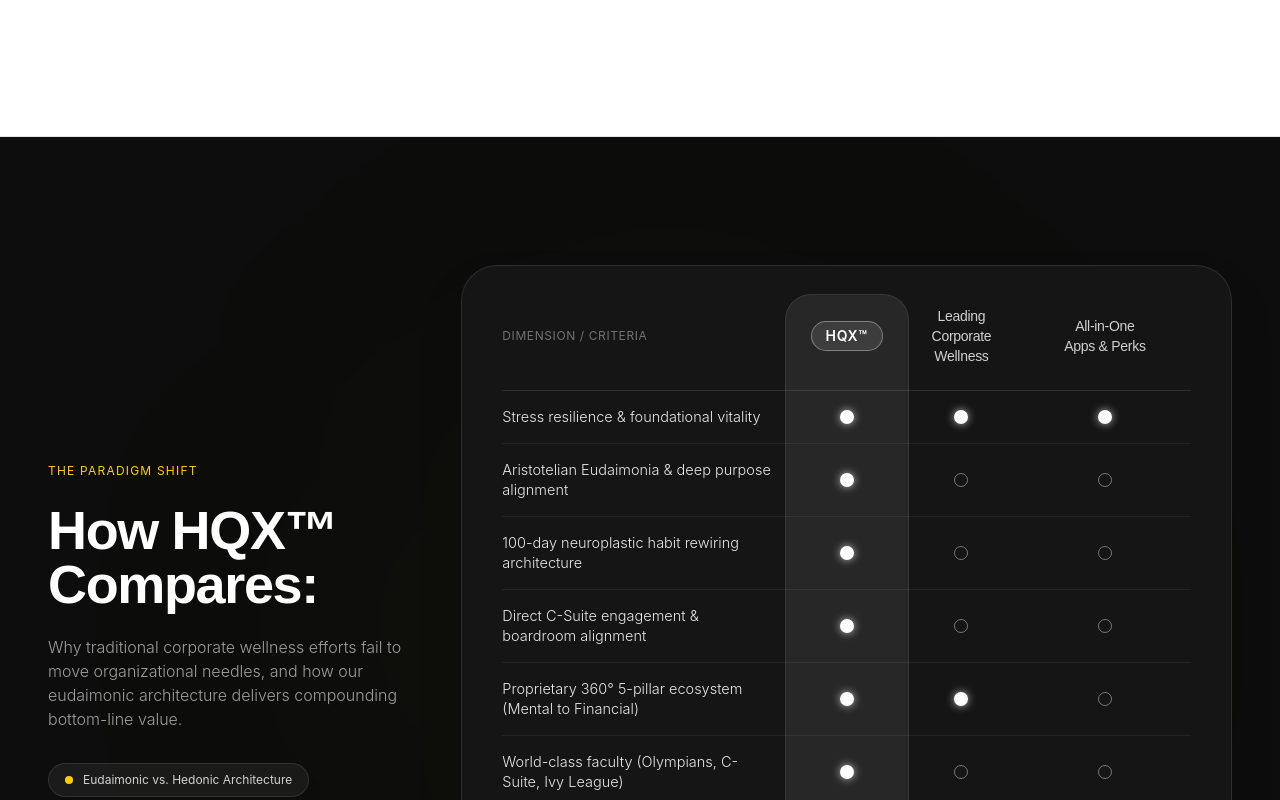
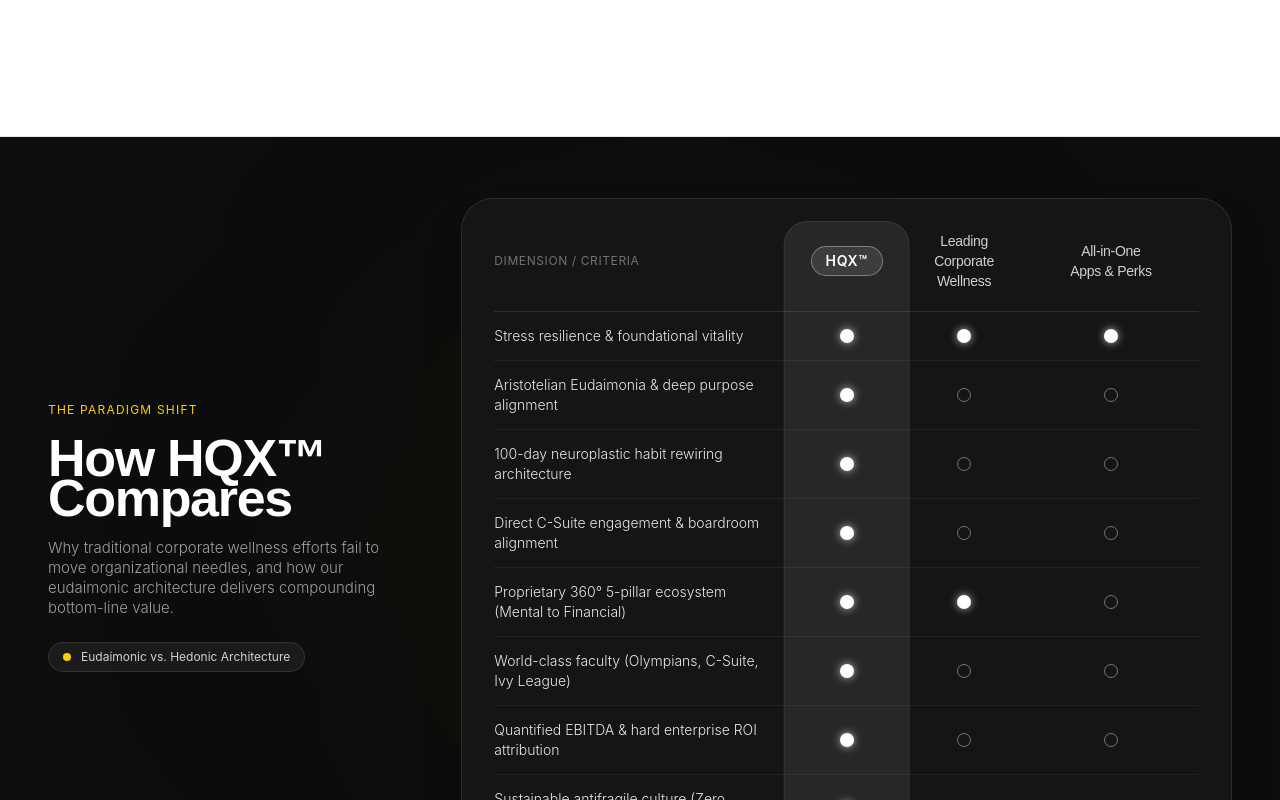
Before and after one commit to excitenext21-bit/HQX, a React (Vite) app: page /why-hqx in a window 1280 px wide. Shown: the part 2640-3440 px from the top of the page. Built offline with nearby package versions, Linux system fonts and the light colour scheme; the HTML template or start-up script is replaced by a standard one; a web font is replaced by a local one.

Commit message:
feat: fit How HQX Compares section to screen and remove colon after heading

```diff
--- a/src/pages/WhyHQX.jsx
+++ b/src/pages/WhyHQX.jsx
@@ -479,44 +479,44 @@ export default function WhyHQX() {
         </div>
       </section>
 
-      {/* THE PARADIGM SHIFT: HOW HQX COMPARES (BLACK EDITORIAL SEED-STYLE COMPARISON TABLE) */}
-      <section className="py-24 sm:py-32 px-6 md:px-12 bg-[#0C0D0C] text-white border-b border-white/10 relative overflow-hidden">
+      {/* THE PARADIGM SHIFT: HOW HQX COMPARES (FIT TO SCREEN BLACK SEED-STYLE COMPARISON TABLE) */}
+      <section className="min-h-[100svh] lg:h-screen lg:min-h-[640px] lg:max-h-[1080px] px-6 md:px-12 bg-[#0C0D0C] text-white border-b border-white/10 relative overflow-hidden flex flex-col justify-center py-8 lg:py-10">
         {/* Ambient Subtle Scrim / Glow */}
         <div className="absolute top-1/2 left-1/4 -translate-y-1/2 w-[700px] h-[700px] bg-[#FFCE00]/[0.02] rounded-full blur-[160px] pointer-events-none" />
 
-        <div className="max-w-7xl mx-auto relative z-10">
-          <div className="grid grid-cols-1 lg:grid-cols-12 gap-10 lg:gap-14 items-center">
+        <div className="max-w-7xl mx-auto w-full flex-1 flex flex-col justify-center relative z-10">
+          <div className="grid grid-cols-1 lg:grid-cols-12 gap-8 lg:gap-12 xl:gap-14 items-center">
 
-            {/* Left Column: Heading and Narrative */}
-            <div className="lg:col-span-4 space-y-6">
+            {/* Left Column: Heading and Narrative (No colon after Compares) */}
+            <div className="lg:col-span-4 space-y-4 lg:space-y-5">
               <span className="text-xs font-mono uppercase tracking-widest text-[#FFCE00] block">
                 The Paradigm Shift
               </span>
-              <h2 className="font-display text-4xl sm:text-5xl lg:text-[54px] font-semibold tracking-tight text-white leading-[1.05]">
+              <h2 className="font-display text-3xl sm:text-4xl lg:text-[46px] xl:text-[52px] font-semibold tracking-tight text-white leading-[1.06]">
                 How HQX™ <br />
-                Compares:
+                Compares
               </h2>
-              <p className="font-body text-sm sm:text-base text-white/60 font-light leading-relaxed">
+              <p className="font-body text-xs sm:text-sm lg:text-[15px] text-white/60 font-light leading-relaxed max-w-sm">
                 Why traditional corporate wellness efforts fail to move organizational needles, and how our eudaimonic architecture delivers compounding bottom-line value.
               </p>
-              <div className="pt-2">
-                <div className="inline-flex items-center gap-2.5 px-4 py-2 rounded-full bg-white/[0.06] border border-white/10 text-xs font-mono text-white/80">
+              <div className="pt-1">
+                <div className="inline-flex items-center gap-2.5 px-3.5 py-1.5 rounded-full bg-white/[0.06] border border-white/10 text-xs font-mono text-white/80">
                   <span className="w-2 h-2 rounded-full bg-[#FFCE00]" />
                   <span>Eudaimonic vs. Hedonic Architecture</span>
                 </div>
               </div>
             </div>
 
-            {/* Right Column: Comparison Card (Exact Same Seed Style) */}
+            {/* Right Column: Comparison Card (Exact Same Seed Style, Fits Viewport) */}
             <div className="lg:col-span-8">
-              <div className="rounded-[28px] sm:rounded-[36px] bg-[#141514] border border-white/10 p-6 sm:p-9 lg:p-10 shadow-2xl overflow-x-auto">
-                <div className="min-w-[560px] relative">
+              <div className="rounded-[26px] sm:rounded-[32px] bg-[#141514] border border-white/10 p-5 sm:p-7 lg:p-8 shadow-2xl overflow-x-auto">
+                <div className="min-w-[540px] relative">
 
                   {/* Continuous Highlighted Capsule Track for HQX Column */}
-                  <div className="absolute -top-3 -bottom-3 left-1/2 -translate-x-1/2 w-[18%] bg-white/[0.08] border border-white/[0.08] rounded-[26px] pointer-events-none" />
+                  <div className="absolute -top-2.5 -bottom-2.5 left-1/2 -translate-x-1/2 w-[18%] bg-white/[0.08] border border-white/[0.08] rounded-[24px] pointer-events-none" />
 
                   {/* Table Header */}
-                  <div className="grid grid-cols-12 items-center pb-6 border-b border-white/10 relative z-10">
+                  <div className="grid grid-cols-12 items-center pb-4 sm:pb-5 border-b border-white/10 relative z-10">
                     <div className="col-span-5 text-xs font-mono uppercase tracking-wider text-white/40">
                       Dimension / Criteria
                     </div>
@@ -587,10 +587,10 @@ export default function WhyHQX() {
                     ].map((row, idx) => (
                       <div
                         key={idx}
-                        className="grid grid-cols-12 items-center py-4 sm:py-4.5"
+                        className="grid grid-cols-12 items-center py-2.5 sm:py-3 lg:py-3.5"
                       >
                         {/* Feature Name */}
-                        <div className="col-span-5 pr-4 text-xs sm:text-sm md:text-[14.5px] font-body text-white/90 font-light leading-snug">
+                        <div className="col-span-5 pr-4 text-xs sm:text-sm font-body text-white/90 font-light leading-snug">
                           {row.feature}
                         </div>
 
```
Also changed, not shown: 4 other files (tests, documents, lock files or other folders).
